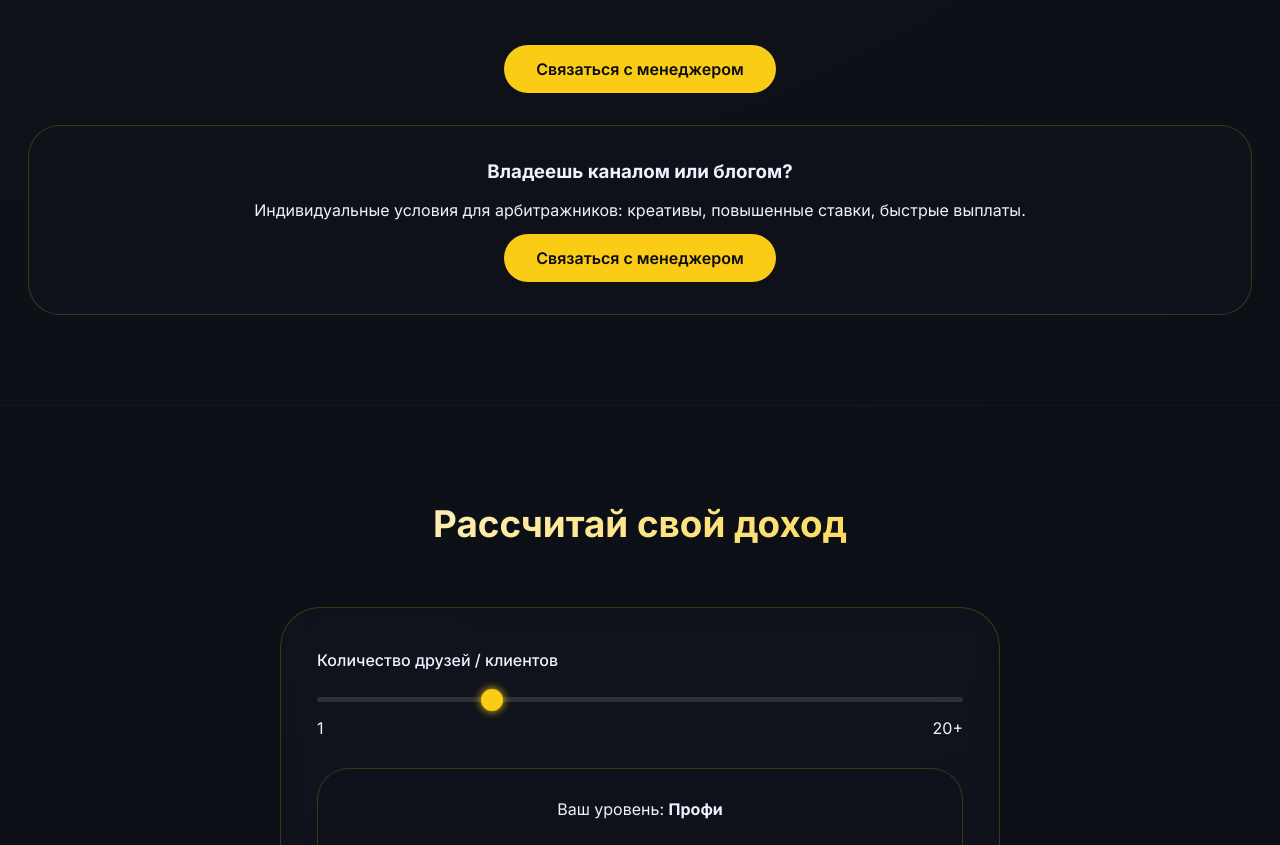
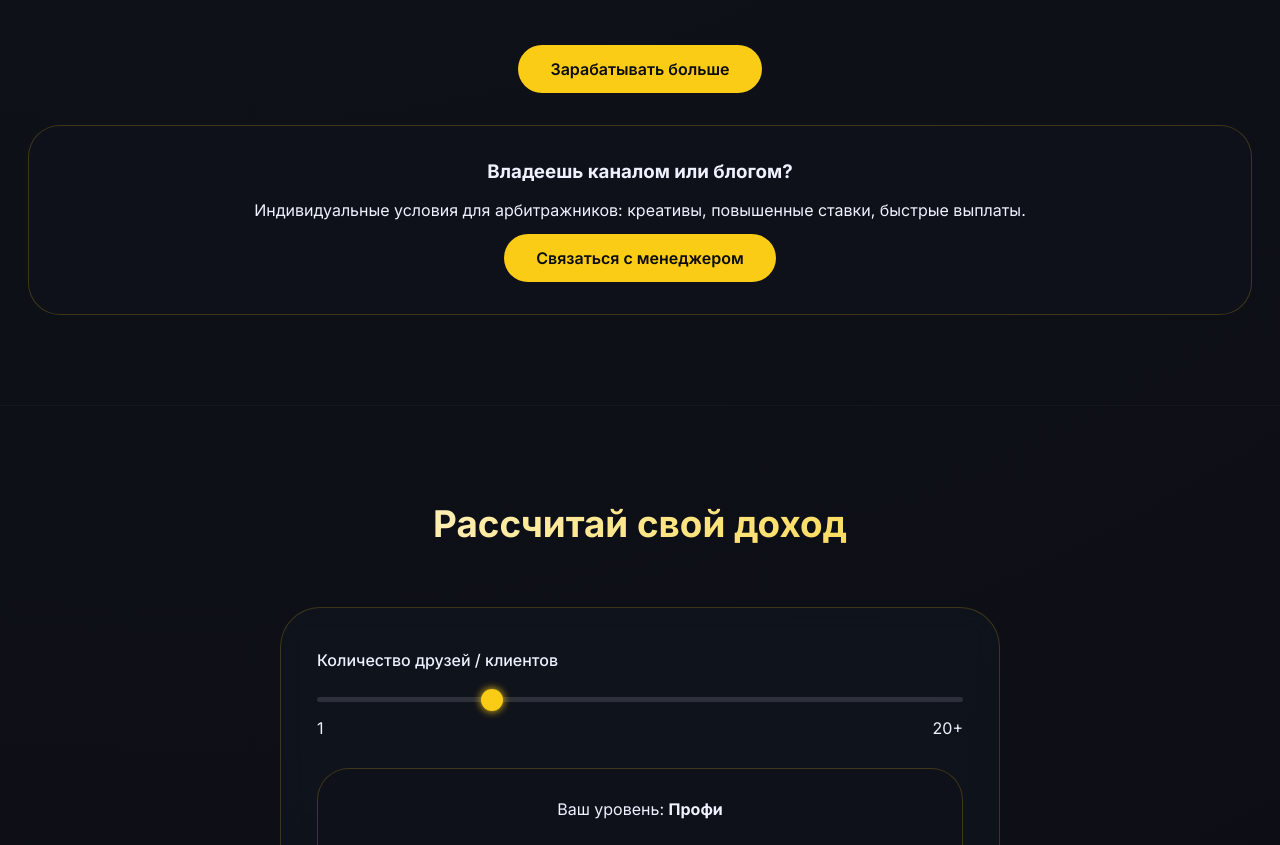
Before and after one commit to wsttraffic/site, a plain HTML site: page index.html in a window 1280 px wide. Shown: the part 2796-3641 px from the top of the page. Drawn offline with nearby package versions, Linux system fonts and the light colour scheme.

Commit message:
Update index.html

```diff
--- a/index.html
+++ b/index.html
@@ -521,7 +521,7 @@
                 <div class="partner-card"><div class="rate">5 500 ₽</div><p>за человека</p><strong>10+ друзей</strong><p>🏆 Амбассадор</p></div>
             </div>
             <div style="text-align: center; margin: 48px 0 32px 0;">
-  <a href="https://t.me/m/rG0WGs7hOWQy" class="btn-primary" style="width: auto; padding: 12px 32px;">Связаться с менеджером</a>
+  <a href="https://t.me/m/rG0WGs7hOWQy" class="btn-primary" style="width: auto; padding: 12px 32px;">Зарабатывать больше</a>
 </div>
             <div style="background: #0f111a; border-radius: 2rem; padding: 32px; text-align: center; border: 1px solid rgba(250,204,21,0.2);">
                 <h3>Владеешь каналом или блогом?</h3>
```
